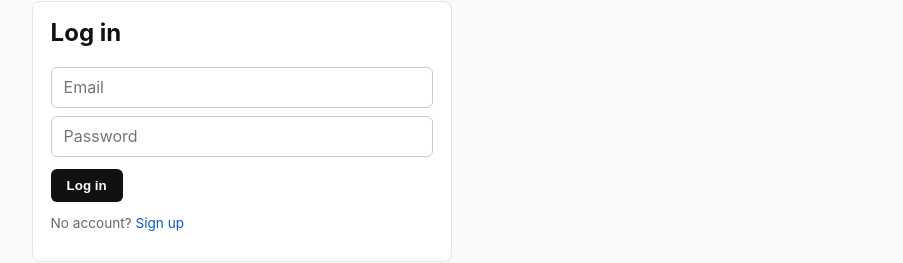
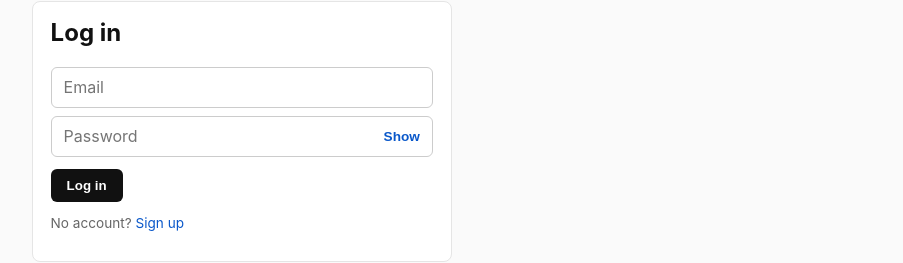
Before and after one commit to VesperRun/ProPopuliAPP, a Next.js app in the folder frontend/: page /login in a window 1280 px wide. Shown: the part 78-341 px from the top of the page, without its empty margins (188-1091 px from the left). Built offline with nearby package versions, Linux system fonts and the light colour scheme; no server answers.

Commit message:
Add show/hide password on login and register

```diff
--- a/frontend/app/globals.css
+++ b/frontend/app/globals.css
@@ -103,6 +103,33 @@ a.btn:hover {
   resize: vertical;
 }
 
+.password-field {
+  position: relative;
+  margin-top: 0.5rem;
+}
+
+.password-field-input {
+  padding-right: 4.5rem;
+}
+
+.password-toggle {
+  position: absolute;
+  right: 0.35rem;
+  top: 50%;
+  transform: translateY(-50%);
+  border: none;
+  background: transparent;
+  color: #0a58ca;
+  font-size: 0.85rem;
+  font-weight: 600;
+  cursor: pointer;
+  padding: 0.35rem 0.5rem;
+}
+
+.password-toggle:hover {
+  text-decoration: underline;
+}
+
 .challenge {
   margin-top: 0.75rem;
   padding: 0.75rem;
--- a/frontend/app/login/page.js
+++ b/frontend/app/login/page.js
@@ -4,6 +4,7 @@ import Link from "next/link";
 import { useRouter, useSearchParams } from "next/navigation";
 import { Suspense, useState } from "react";
 import Nav from "../../components/Nav";
+import PasswordInput from "../../components/PasswordInput";
 import { safeReturnPath } from "../../lib/auth";
 import { api, setToken } from "../../lib/api";
 
@@ -43,14 +44,11 @@ function LoginForm() {
         onChange={(e) => setEmail(e.target.value)}
         required
       />
-      <input
-        className="input"
-        type="password"
+      <PasswordInput
+        id="login-password"
         placeholder="Password"
-        style={{ marginTop: "0.5rem" }}
         value={password}
         onChange={(e) => setPassword(e.target.value)}
-        required
       />
       {error && <p style={{ color: "#b00020" }}>{error}</p>}
       <button className="btn" type="submit" style={{ marginTop: "0.75rem" }}>
--- a/frontend/app/register/page.js
+++ b/frontend/app/register/page.js
@@ -4,6 +4,7 @@ import Link from "next/link";
 import { useRouter, useSearchParams } from "next/navigation";
 import { Suspense, useState } from "react";
 import Nav from "../../components/Nav";
+import PasswordInput from "../../components/PasswordInput";
 import { safeReturnPath } from "../../lib/auth";
 import { api, setToken } from "../../lib/api";
 
@@ -66,14 +67,11 @@ function RegisterForm() {
       <label className="meta" htmlFor="reg-password" style={{ display: "block", marginTop: "0.75rem" }}>
         Password
       </label>
-      <input
+      <PasswordInput
         id="reg-password"
-        className="input"
-        type="password"
         placeholder="8+ characters"
         value={password}
         onChange={(e) => setPassword(e.target.value)}
-        required
       />
       {error && <p style={{ color: "#b00020" }}>{error}</p>}
       <button className="btn" type="submit" style={{ marginTop: "0.75rem" }}>
--- /dev/null
+++ b/frontend/components/PasswordInput.js
@@ -0,0 +1,31 @@
+"use client";
+
+import { useState } from "react";
+
+export default function PasswordInput({ id, placeholder, value, onChange, required = true }) {
+  const [visible, setVisible] = useState(false);
+
+  return (
+    <div className="password-field">
+      <input
+        id={id}
+        className="input password-field-input"
+        type={visible ? "text" : "password"}
+        placeholder={placeholder}
+        value={value}
+        onChange={onChange}
+        required={required}
+        autoComplete={id === "reg-password" ? "new-password" : "current-password"}
+      />
+      <button
+        type="button"
+        className="password-toggle"
+        onClick={() => setVisible((v) => !v)}
+        aria-pressed={visible}
+        aria-label={visible ? "Hide password" : "Show password"}
+      >
+        {visible ? "Hide" : "Show"}
+      </button>
+    </div>
+  );
+}
```
